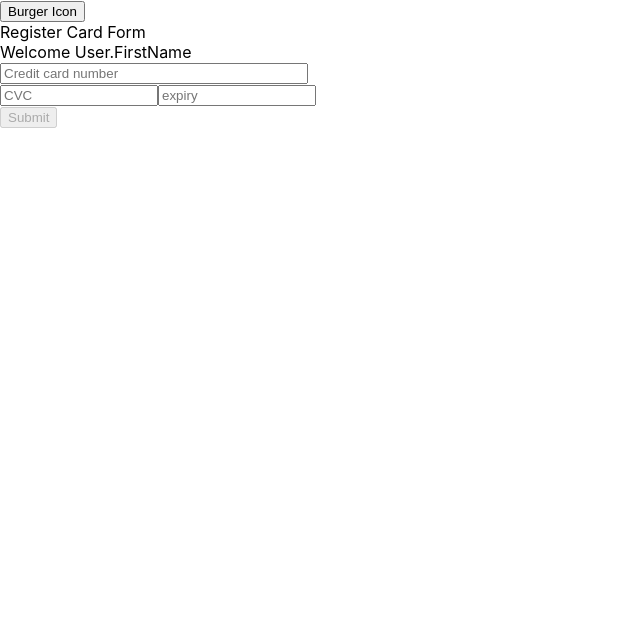
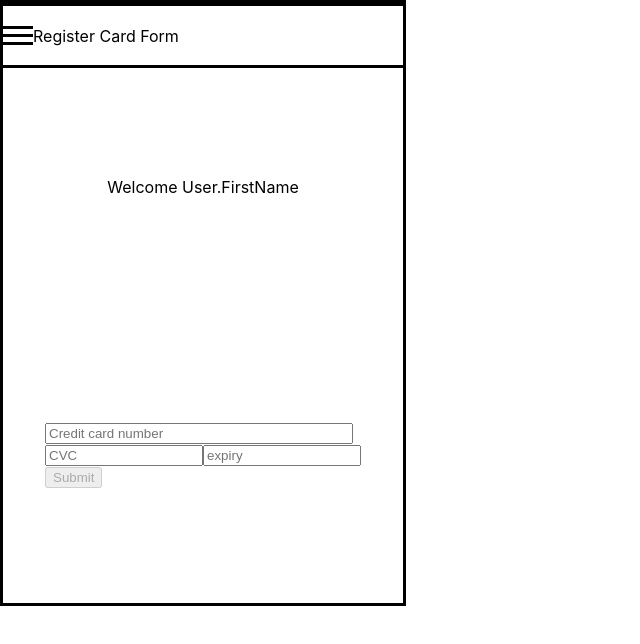
Before and after one commit to PeterFred/recruit-react, a React (Create React App) app: page / in a window 1280 px wide. Shown: the top 644 px of the page, without its empty margins (0-640 px from the left). Built offline with nearby package versions, Linux system fonts and the light colour scheme.

Commit message:
Burger Icon and css
Burger icon and CSS first pass

```diff
--- a/src/App.js
+++ b/src/App.js
@@ -1,35 +1,52 @@
 import React, { Component } from "react";
 import "./App.css";
-import RegisterCardHeader from "./components/registerCardHeader";
-import MenuHeader from "./components/menuHeader";
+import RegisterCardHeader from "./components/headers/registerCardHeader";
+import MenuHeader from "./components/headers/menuHeader";
 import MenuContent from "./components/menuContent";
 import RegisterContent from "./components/registerContent";
 import Form from "./components/form";
+//import HamburgerButton from "react-hamburger-button";
+import BurgerIcon from "./components/headers/burgerIcon";
+import "./apps.css";
 
 class App extends Component {
   state = {
-    displayMenu: false
+    displayMenu: false,
+    open: false
   };
 
   handleToggle(event) {
+    console.log("handleEvent");
     event.preventDefault();
     this.setState({
       displayMenu: !this.state.displayMenu
     });
   }
 
+  handleClick() {
+    this.setState({
+      open: !this.state.open
+    });
+  }
+
+  handleBurger = () => {
+    console.log("handleburger");
+    this.setState(prevState => {
+      return { displayMenu: !prevState.displayMenu };
+    });
+  };
+
   render() {
     return (
       <React.Fragment>
         <div className="container">
-          <div className="topMenu">
-            <button type="button" onClick={event => this.handleToggle(event)}>
-              Burger Icon
-            </button>
+          <div className="navMenu">
+            <BurgerIcon className="burgerIcon" click={this.handleBurger} />
+
             {this.state.displayMenu === false && <RegisterCardHeader />}
             {this.state.displayMenu === true && <MenuHeader />}
           </div>
-          <div>
+          <div className="body">
             {this.state.displayMenu === false && <RegisterContent />}
             {this.state.displayMenu === true && <MenuContent />}
           </div>
--- /dev/null
+++ b/src/apps.css
@@ -0,0 +1,46 @@
+.container {
+  display: flex;
+  flex-direction: column;
+  align-items: center;
+  justify-content: center;
+  height: 600px;
+  width: 400px;
+  border: black;
+  border-style: solid;
+}
+
+.navMenu {
+  display: flex;
+  flex: space-around;
+  height: 10%;
+  width: 100%;
+  align-items: center;
+  border-bottom: black;
+  border-style: solid;
+}
+
+.burgerIcon {
+  display: flex;
+  flex: 1;
+}
+
+.body {
+  display: flex;
+  flex: column;
+  flex: space-around;
+  align-items: center;
+  justify-content: center;
+  width: 100%;
+  height: 40%;
+}
+
+.Form {
+  display: flex;
+  flex: column;
+  flex: space-between;
+  align-items: center;
+  justify-content: center;
+  height: 50%;
+  width: 100%;
+  border: black;
+}
--- a/src/components/form.jsx
+++ b/src/components/form.jsx
@@ -119,10 +119,10 @@ class Form extends Component {
               />
             </div>
           </div>
+          <button disabled={!isEnabled} onClick={this.submitValues}>
+            Submit
+          </button>
         </div>
-        <button disabled={!isEnabled} onClick={this.submitValues}>
-          Submit
-        </button>
       </React.Fragment>
     );
   }
--- /dev/null
+++ b/src/components/headers/burgerIcon.css
@@ -0,0 +1,22 @@
+.toggle-button {
+  display: flex;
+  flex-direction: column;
+  justify-content: space-around;
+  height: 24px;
+  width: 30px;
+  background: transparent;
+  border: none;
+  cursor: pointer;
+  padding: 0;
+  box-sizing: border-box;
+}
+
+.toggle-button:focus {
+  outline: none;
+}
+
+.toggle-button__line {
+  width: 30px;
+  height: 3px;
+  background: black;
+}
--- /dev/null
+++ b/src/components/headers/burgerIcon.jsx
@@ -0,0 +1,13 @@
+import React from "react";
+
+import "./burgerIcon.css";
+
+const BurgerIcon = props => (
+  <button className="toggle-button" onClick={props.click}>
+    <div className="toggle-button__line" />
+    <div className="toggle-button__line" />
+    <div className="toggle-button__line" />
+  </button>
+);
+
+export default BurgerIcon;
```
Also changed, not shown: src/components/headers/menuHeader.jsx (renamed from src/components/menuHeader.jsx), src/components/headers/registerCardHeader.jsx (renamed from src/components/registerCardHeader.jsx).
